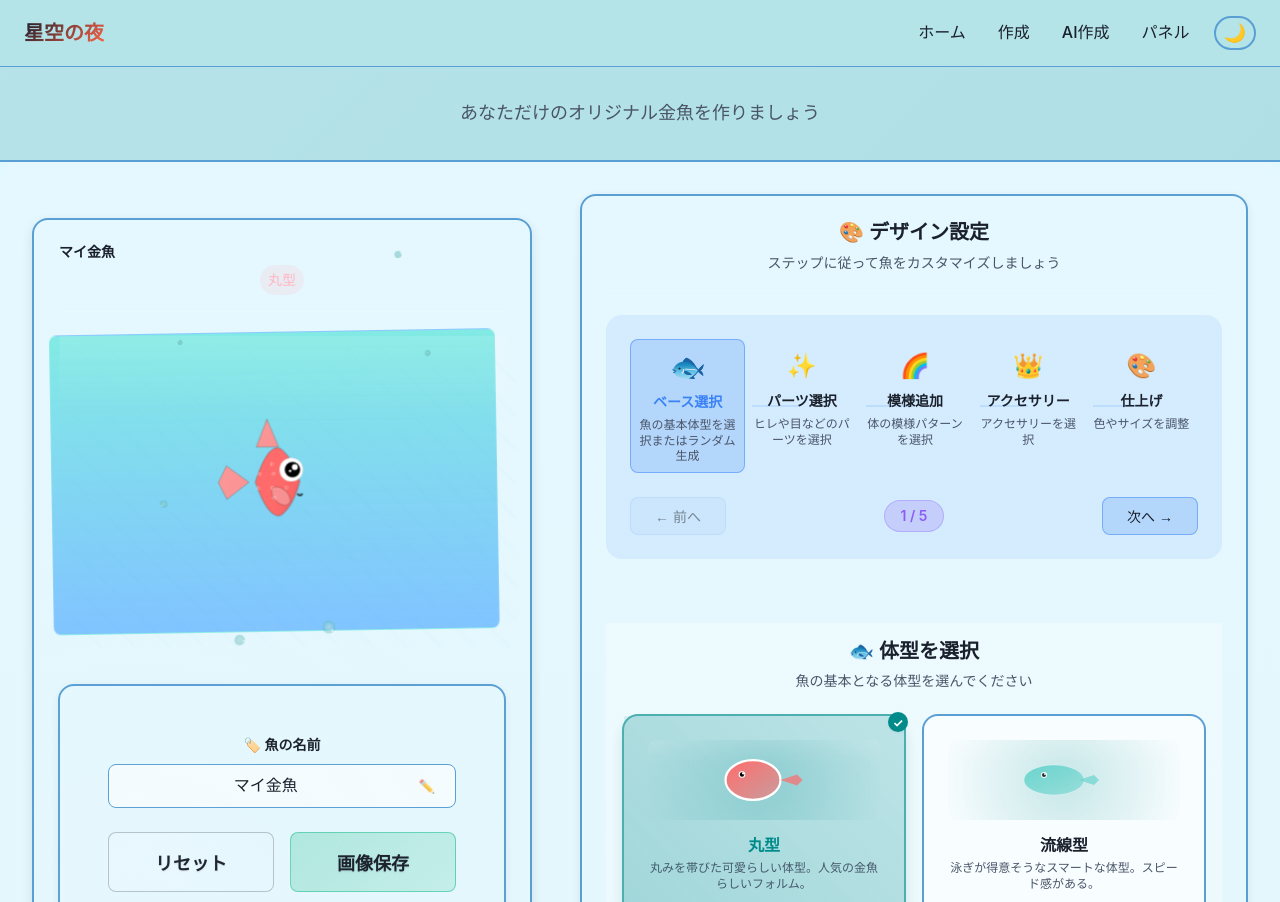
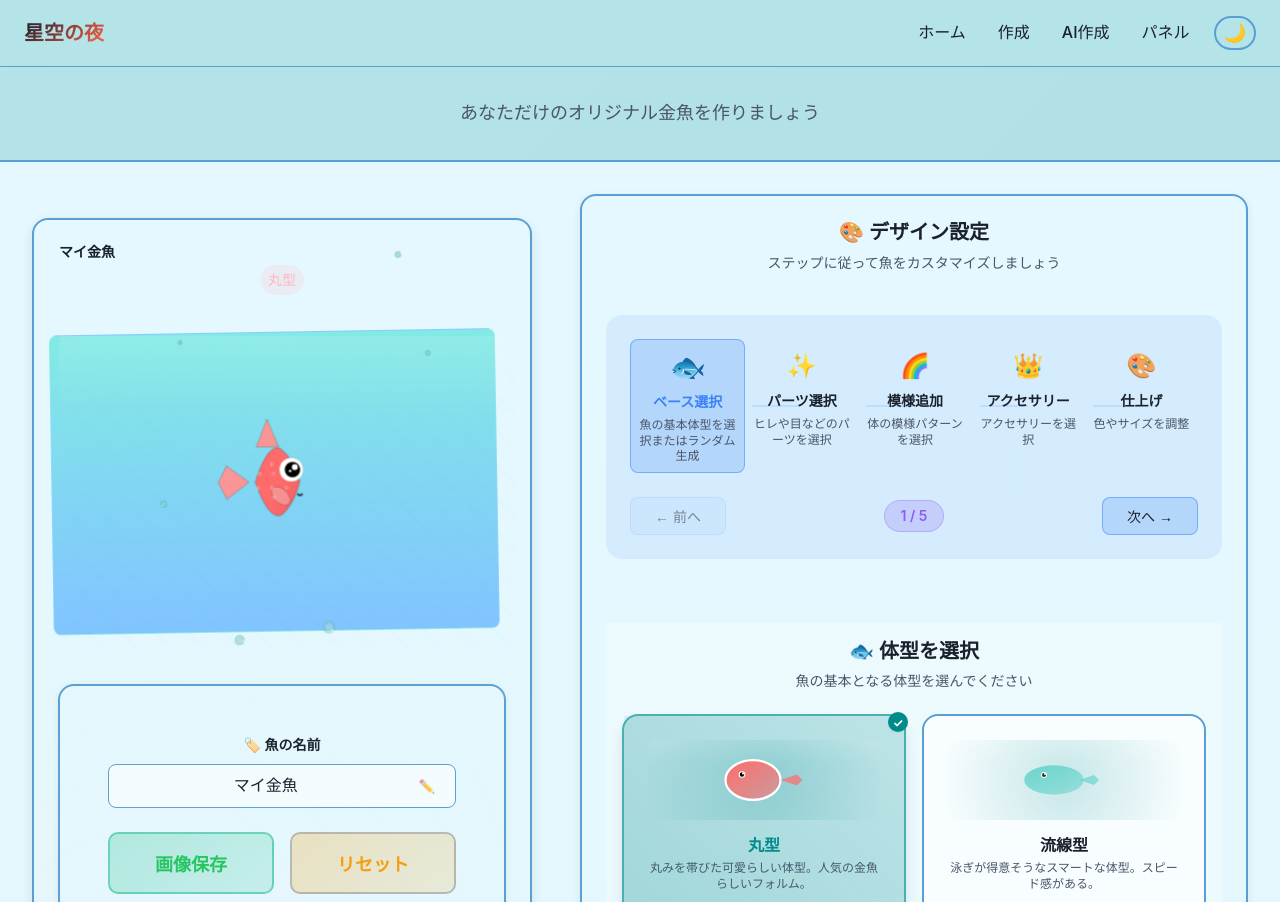
Before and after one commit to Hackathon-Project-2024-2025/CAMP-vol.9-StarryNight, a React (Vite) app: page /create in a window 1280 px wide. Shown: the top 902 px of the page. Built offline with nearby package versions, Linux system fonts and the light colour scheme.

Commit message:
ボタンのスタイル変更

```diff
--- a/src/pages/CreatePage/_components/ActionButtons.css
+++ b/src/pages/CreatePage/_components/ActionButtons.css
@@ -143,26 +143,26 @@
 
 .action-button {
   flex: 1;
-  background: linear-gradient(135deg, rgba(255, 255, 255, 0.1) 0%, rgba(255, 255, 255, 0.05) 100%);
-  border: 1px solid rgba(255, 255, 255, 0.2);
-  border-radius: var(--border-radius-md);
-  padding: var(--spacing-md) var(--spacing-lg);
+  display: flex;
+  align-items: center;
+  justify-content: center;
+  gap: var(--spacing-sm);
+  padding: var(--spacing-md);
+  border: 2px solid var(--border-color);
+  border-radius: 10px;
+  background: var(--background-color);
   color: var(--text-color);
   font-size: 1rem;
   font-weight: 600;
   cursor: pointer;
   transition: all 0.3s ease;
-  display: flex;
-  align-items: center;
-  justify-content: center;
-  gap: var(--spacing-sm);
+  text-decoration: none;
   min-width: 120px;
-  text-shadow: 0 1px 2px rgba(0, 0, 0, 0.1);
 }
 
 .action-button:hover:not(:disabled) {
   transform: translateY(-2px);
-  box-shadow: 0 8px 25px rgba(0, 0, 0, 0.2);
+  box-shadow: 0 6px 20px rgba(0, 0, 0, 0.15);
 }
 
 .action-button:active:not(:disabled) {
@@ -173,8 +173,7 @@
 .action-button:disabled {
   opacity: 0.5;
   cursor: not-allowed;
-  transform: none !important;
-  box-shadow: none !important;
+  transform: none;
 }
 
 .button-icon {
@@ -187,52 +186,49 @@
 }
 
 .action-button-reset {
-  border-color: rgba(107, 114, 128, 0.3);
+  border-color: #f59e0b;
+  color: #f59e0b;
 }
 
 .action-button-reset:hover:not(:disabled) {
-  background: linear-gradient(135deg, rgba(107, 114, 128, 0.15) 0%, rgba(107, 114, 128, 0.1) 100%);
-  border-color: rgba(107, 114, 128, 0.5);
+  background: #f59e0b;
+  color: white;
 }
 
 .action-button-save {
-  background: linear-gradient(135deg, rgba(16, 185, 129, 0.2) 0%, rgba(16, 185, 129, 0.1) 100%);
-  border-color: rgba(16, 185, 129, 0.4);
+  border-color: #22c55e;
+  color: #22c55e;
 }
 
 .action-button-save:hover:not(:disabled) {
-  background: linear-gradient(135deg, rgba(16, 185, 129, 0.3) 0%, rgba(16, 185, 129, 0.15) 100%);
-  border-color: rgba(16, 185, 129, 0.6);
-  box-shadow: 0 8px 25px rgba(16, 185, 129, 0.2);
+  background: #22c55e;
+  color: white;
 }
 
 .action-button-aquarium {
-  background: linear-gradient(135deg, rgba(59, 130, 246, 0.2) 0%, rgba(59, 130, 246, 0.1) 100%);
-  border-color: rgba(59, 130, 246, 0.4);
+  border-color: #3b82f6;
+  color: #3b82f6;
 }
 
 .action-button-aquarium:hover:not(:disabled) {
-  background: linear-gradient(135deg, rgba(59, 130, 246, 0.3) 0%, rgba(59, 130, 246, 0.15) 100%);
-  border-color: rgba(59, 130, 246, 0.6);
-  box-shadow: 0 8px 25px rgba(59, 130, 246, 0.2);
+  background: #3b82f6;
+  color: white;
 }
 
 .action-button-aquarium:disabled {
-  opacity: 0.5;
-  cursor: not-allowed;
-  transform: none !important;
-  box-shadow: none !important;
+  opacity: 0.6;
+  cursor: wait;
+  transform: none;
 }
 
 .action-button-twitter {
-  background: linear-gradient(135deg, rgba(29, 161, 242, 0.2) 0%, rgba(29, 161, 242, 0.1) 100%);
-  border-color: rgba(29, 161, 242, 0.4);
+  border-color: #1da1f2;
+  color: #1da1f2;
 }
 
 .action-button-twitter:hover:not(:disabled) {
-  background: linear-gradient(135deg, rgba(29, 161, 242, 0.3) 0%, rgba(29, 161, 242, 0.15) 100%);
-  border-color: rgba(29, 161, 242, 0.6);
-  box-shadow: 0 8px 25px rgba(29, 161, 242, 0.2);
+  background: #1da1f2;
+  color: white;
 }
 
 /* ヒント */
@@ -257,11 +253,13 @@
 
 /* ダークモード対応 */
 [data-theme="dark"] .action-button-reset {
+  background: linear-gradient(135deg, rgba(245, 158, 11, 0.25) 0%, rgba(245, 158, 11, 0.15) 100%);
   border-color: rgba(107, 114, 128, 0.4);
 }
 
 [data-theme="dark"] .action-button-reset:hover:not(:disabled) {
-  background: linear-gradient(135deg, rgba(107, 114, 128, 0.2) 0%, rgba(107, 114, 128, 0.15) 100%);
+  background: linear-gradient(135deg, rgba(245, 158, 11, 0.25) 0%, rgba(245, 158, 11, 0.15) 100%);
+  /* background: linear-gradient(135deg, rgba(107, 114, 128, 0.2) 0%, rgba(107, 114, 128, 0.15) 100%); */
   border-color: rgba(107, 114, 128, 0.6);
 }
 
@@ -328,11 +326,13 @@
 }
 
 [data-theme="light"] .action-button-reset {
+  background: linear-gradient(135deg, rgba(245, 158, 11, 0.25) 0%, rgba(245, 158, 11, 0.15) 100%);
   border-color: rgba(107, 114, 128, 0.4);
 }
 
 [data-theme="light"] .action-button-reset:hover:not(:disabled) {
-  background: linear-gradient(135deg, rgba(107, 114, 128, 0.2) 0%, rgba(107, 114, 128, 0.15) 100%);
+  background: linear-gradient(135deg, rgba(245, 158, 11, 0.25) 0%, rgba(245, 158, 11, 0.15) 100%);
+  /* background: linear-gradient(135deg, rgba(107, 114, 128, 0.2) 0%, rgba(107, 114, 128, 0.15) 100%); */
   border-color: rgba(107, 114, 128, 0.6);
 }
 
--- a/src/pages/CreatePage/_components/ActionButtons.tsx
+++ b/src/pages/CreatePage/_components/ActionButtons.tsx
@@ -127,19 +127,19 @@ export default function ActionButtons({
       <div className="button-groups">
         <div className="button-group reset-save-group">
           <button
+            className="action-button action-button-save"
+            onClick={onSave}
+            title="魚を画像として保存"
+          >
+            <span className="button-text">画像保存</span>
+          </button>
+
+          <button
             className="action-button action-button-reset"
             onClick={onReset}
             title="すべてリセット"
           >
             <span className="button-text">リセット</span>
-          </button>
-
-          <button
-            className="action-button action-button-save"
-            onClick={onSave}
-            title="魚を画像として保存"
-          >
-            <span className="button-text">画像保存</span>
           </button>
         </div>
         <div className="button-group aquarium-share-group">
```
